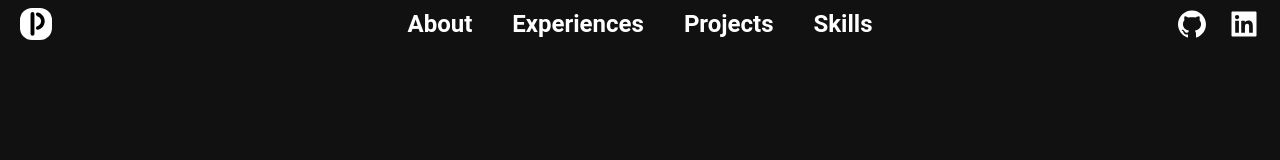
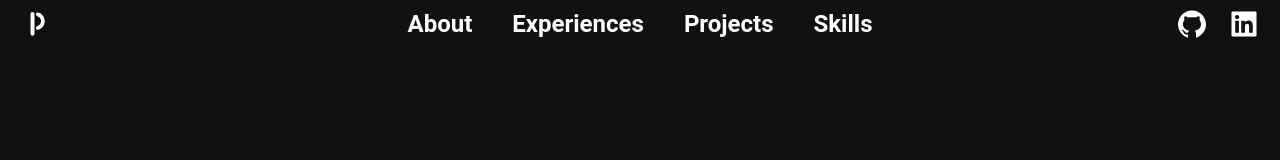
Before and after one commit to igorpenedos/personal-website, a React (Create React App) app: page / in a window 1280 px wide. Shown: the top 160 px of the page. Built offline with nearby package versions, Linux system fonts and the light colour scheme; the HTML template or start-up script is replaced by a standard one.

Commit message:
update logo colour

```diff
--- a/src/components/Navbar/Navbar.tsx
+++ b/src/components/Navbar/Navbar.tsx
@@ -16,7 +16,7 @@ export const Navbar = (props: Props) => {
   return (
     <div>
       <div className="hidden md:flex sticky w-98 top-0 flex-row justify-center text-2xl gap-10 my-2 font-semibold">
-        <div className="absolute left-5 flex bg-primary rounded-xl">
+        <div className="absolute left-5 flex">
           <img
             src={"/assets/logo.svg"}
             alt="Logo"
```
Also changed, not shown: public/assets/logo.svg.
